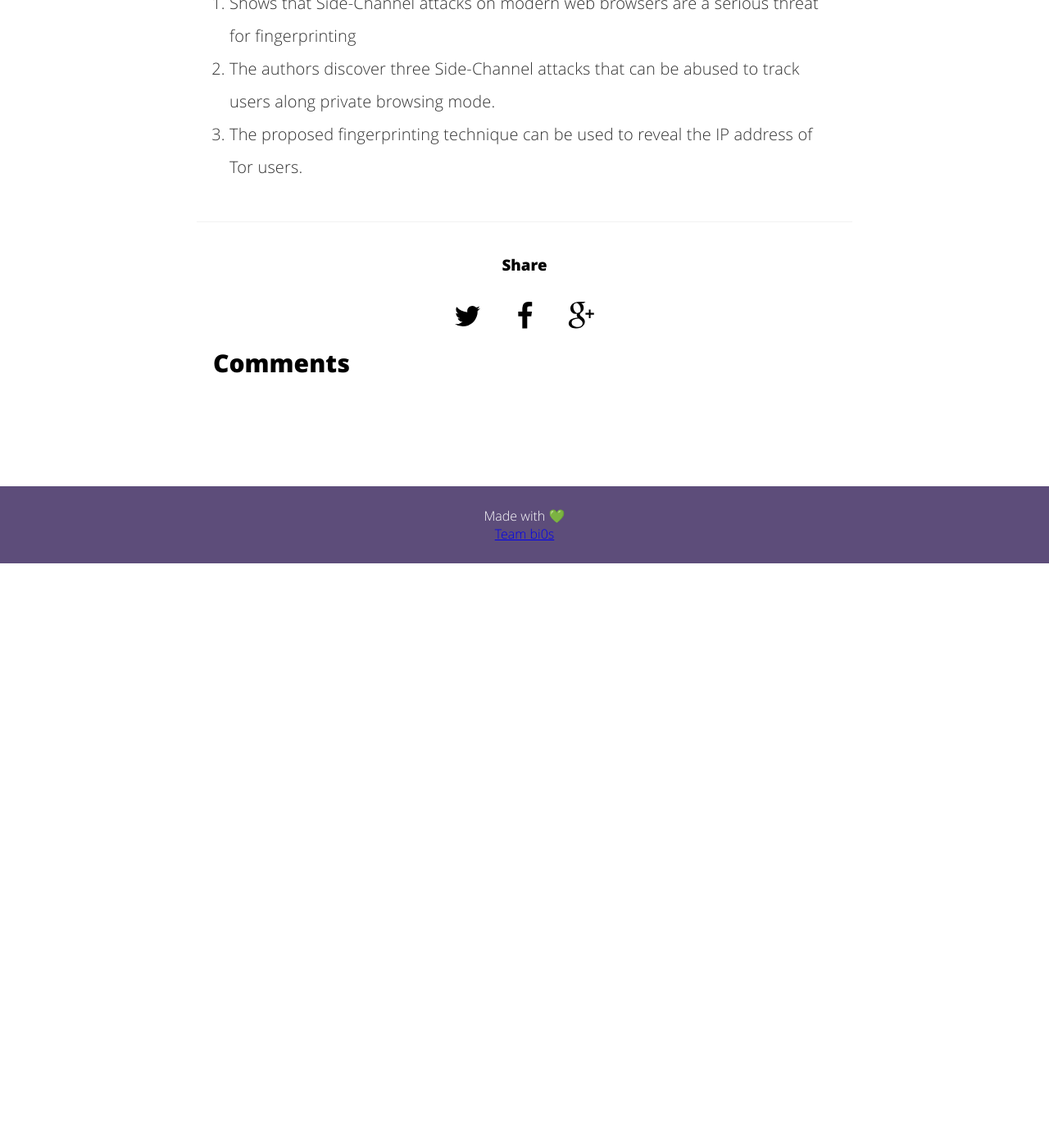
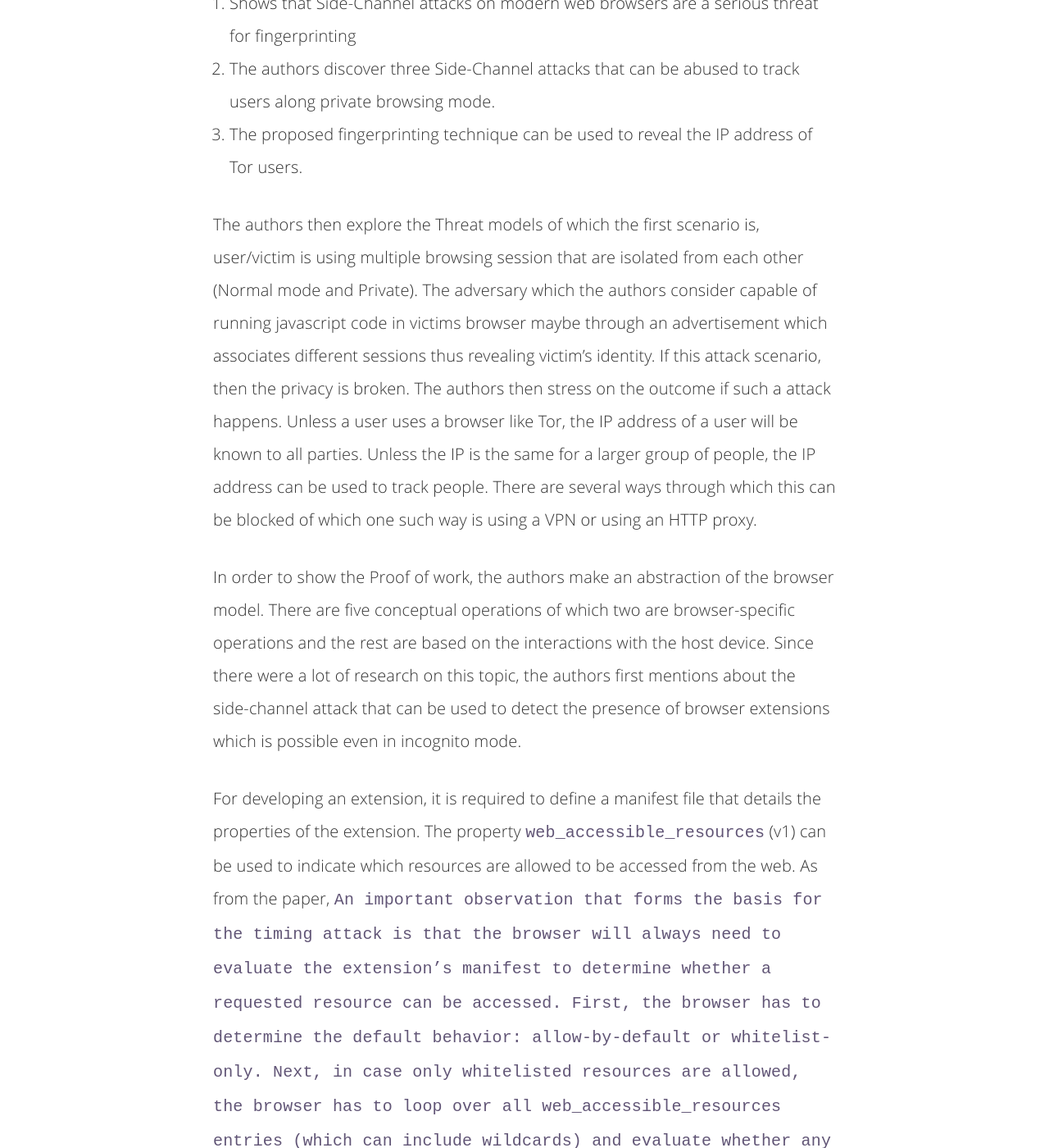
Before and after one commit to g0kkk/blog, a Jekyll site: the page built from _posts/2017-09-23-Associating_Isolated_Browsing_Sessions.md, in a window 1280 px wide and 1400 px high, scrolled down 1566 px. Shown: the whole window at 82% size. Built offline with Jekyll 4.4.1, drawn with Linux system fonts in a browser that asks for light colours; comment, search, counter and statistics services are not loaded; before the commit the page ends 2253 px from its top, so only the background shows below that; some of the changed text lies outside the part shown.

Commit message:
Updating the older post

```diff
--- a/_posts/2017-09-23-Associating_Isolated_Browsing_Sessions.md
+++ b/_posts/2017-09-23-Associating_Isolated_Browsing_Sessions.md
@@ -24,3 +24,9 @@ The authors bring provide three major/key contributions which are little explore
 <li>The authors discover three Side-Channel attacks that can be abused to track users along private browsing mode.</li>
 <li>The proposed fingerprinting technique can be used to reveal the IP address of Tor users.</li>
 </ol>
+
+The authors then explore the Threat models of which the first scenario is, user/victim is using multiple browsing session that are isolated from each other (Normal mode and Private). The adversary which the authors consider capable of running javascript code in victims browser maybe through an advertisement which associates different sessions thus revealing victim's identity. If this attack scenario, then the privacy is broken. The authors then stress on the outcome if such a attack happens. Unless a user uses a browser like Tor, the IP address of a user will be known to all parties. Unless the IP is the same for a larger group of people, the IP address can be used to track people. There are several ways through which this can be blocked of which one such way is using a VPN or using an HTTP proxy.
+
+In order to show the Proof of work, the authors make an abstraction of the browser model. There are five conceptual operations of which two are browser-specific operations and the rest are based on the interactions with the host device. Since there were a lot of research on this topic, the authors first mentions about the side-channel attack that can be used to detect the presence of browser extensions which is possible even in incognito mode.
+
+For developing an extension, it is required to define a manifest file that details the properties of the extension. The property `web_accessible_resources` (v1) can be used to indicate which resources are allowed to be accessed from the web. As from the paper, `An important observation that forms the basis for the timing attack is that the browser will always need to evaluate the extension’s manifest to determine whether a requested resource can be accessed. First, the browser has to determine the default behavior: allow-by-default or whitelist-only. Next, in case only whitelisted resources are allowed, the browser has to loop over all web_accessible_resources entries (which can include wildcards) and evaluate whether any of these match the requested resource.`
```
